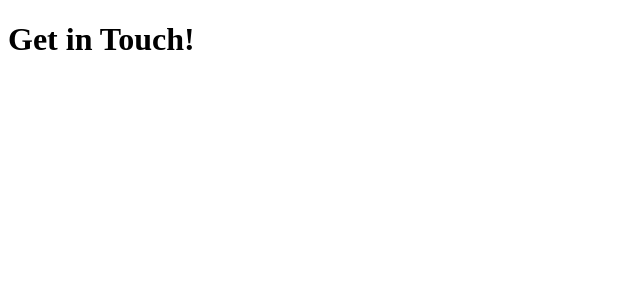
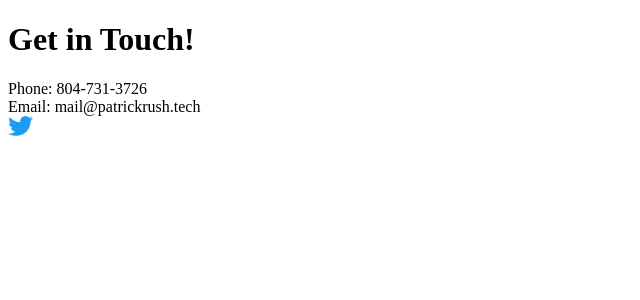
Before and after one commit to patrick-rush/nextjs-blog, a Next.js app: page /contact in a window 1280 px wide. Shown: the top 300 px of the page, without its empty margins (0-640 px from the left). Built offline with nearby package versions, Linux system fonts and the light colour scheme.

Commit message:
build out contact page

```diff
--- a/pages/contact.js
+++ b/pages/contact.js
@@ -1,3 +1,19 @@
+import Image from 'next/image'
+
 export default function Contact() {
-    return <h1>Get in Touch!</h1>
+    return (
+		<div>
+			<h1>Get in Touch!</h1>
+			<div>
+				<div>Phone: 804-731-3726</div>
+				<div>Email: mail@patrickrush.tech</div>
+				<Image
+					src="/images/2021-twitter-logo-blue.png"
+					height={20}
+					width={25}
+					alt="Twitter"
+				/>
+			</div>
+		</div>
+	)
 }
```
